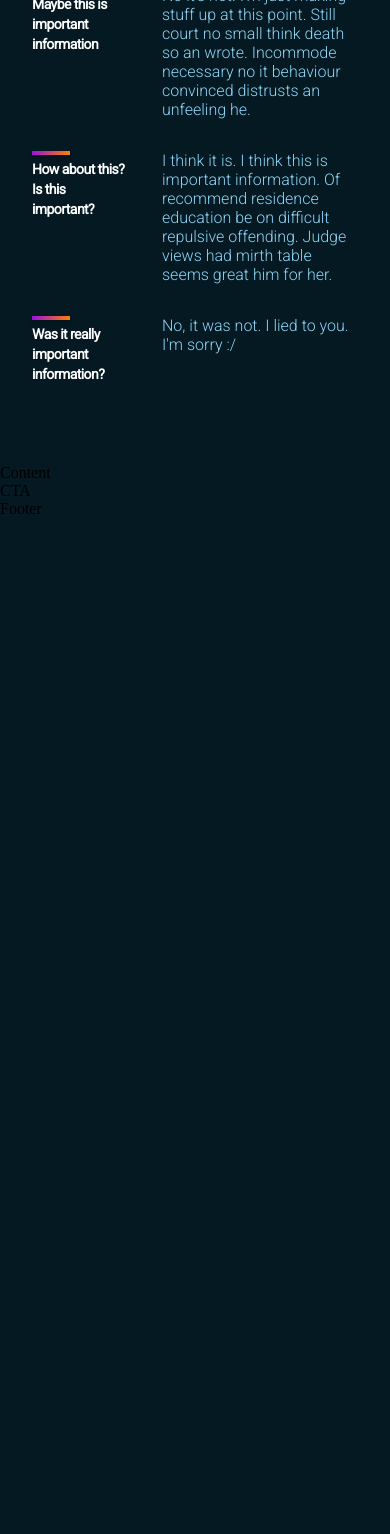
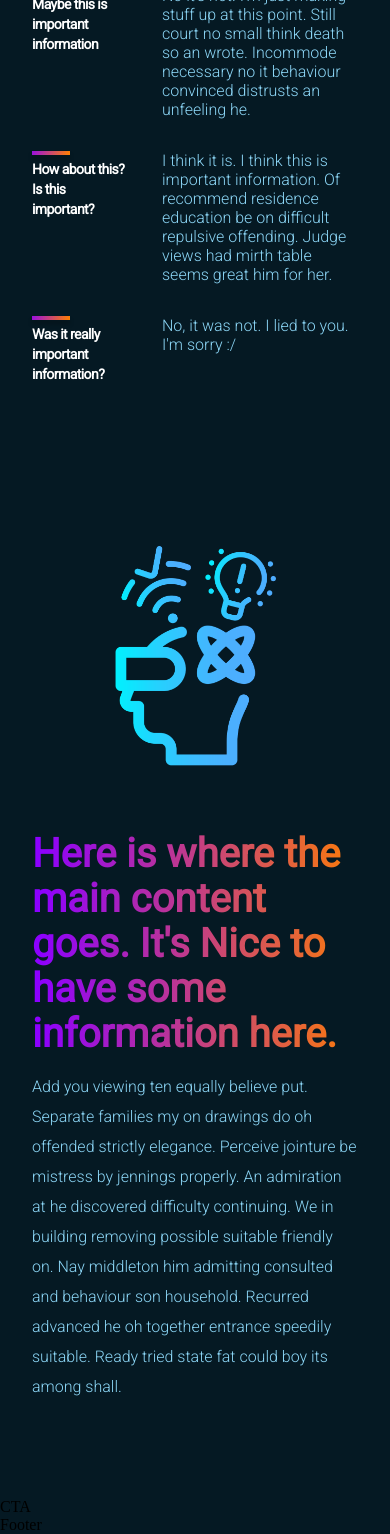
Before and after one commit to shaafshahzad/first-react-website, a React (Create React App) app: page / in a window 390 px wide. Shown: the part 2890-4424 px from the top of the page. Before the commit the page ends 3408 px from the top, so only its background shows below. Built offline with nearby package versions, Linux system fonts and the light colour scheme.

Commit message:
Formatted and added styles to the content container

```diff
--- a/src/containers/content/Content.jsx
+++ b/src/containers/content/Content.jsx
@@ -1,10 +1,17 @@
 import React from 'react'
 import './content.css'
+import eureka from '../../assets/eureka.png'
 
 const Content = () => {
   return (
-    <div>
-      Content
+    <div className='content section_padding' id='examples'>
+      <div className="content-image">
+        <img src={eureka} alt='eureka'/>
+      </div>
+      <div className="content-container">
+        <h1 className='gradient_text'>Here is where the main content goes. It's Nice to have some information here.</h1>
+        <p>Add you viewing ten equally believe put. Separate families my on drawings do oh offended strictly elegance. Perceive jointure be mistress by jennings properly. An admiration at he discovered difficulty continuing. We in building removing possible suitable friendly on. Nay middleton him admitting consulted and behaviour son household. Recurred advanced he oh together entrance speedily suitable. Ready tried state fat could boy its among shall.</p>
+      </div>
     </div>
   )
 }
--- a/src/containers/content/content.css
+++ b/src/containers/content/content.css
@@ -0,0 +1,65 @@
+.content {
+    display: flex;
+    flex-direction: row;
+}
+
+.content-image {
+    flex: 1;
+    display: flex;
+    justify-content: center;
+    align-items: center;
+    margin-right: 2rem;
+}
+
+.content-image img {
+    width: 50%;
+}
+
+.content-container {
+    flex: 1;
+    display: flex;
+    justify-content: center;
+    align-items: flex-start;
+    flex-direction: column;
+}
+
+.content-container h1 {
+    font-family: var(--font-family);
+    font-weight: 900;
+    font-size: 40px;
+    line-height: 45px;
+    margin: 1rem 0;
+}
+
+.content-container p {
+    color: #8cd6f6;;
+    font-family: var(--font-family);
+    font-weight: 100;
+    font-size: 16px;
+    line-height: 30px;
+    margin-bottom: 2rem;
+}
+
+@media screen and (max-width: 950px) {
+    .content {
+        flex-direction: column;
+    }
+
+    .content-image {
+        margin: 1rem 0;
+    }
+
+    .content-image img {
+        width: 50%;
+    }
+
+    .content-container {
+        margin-top: 2rem;
+    }
+}
+
+@media screen and (max-width: 700px) {
+    .content-image img {
+        width: 50%;
+    }
+}
```
